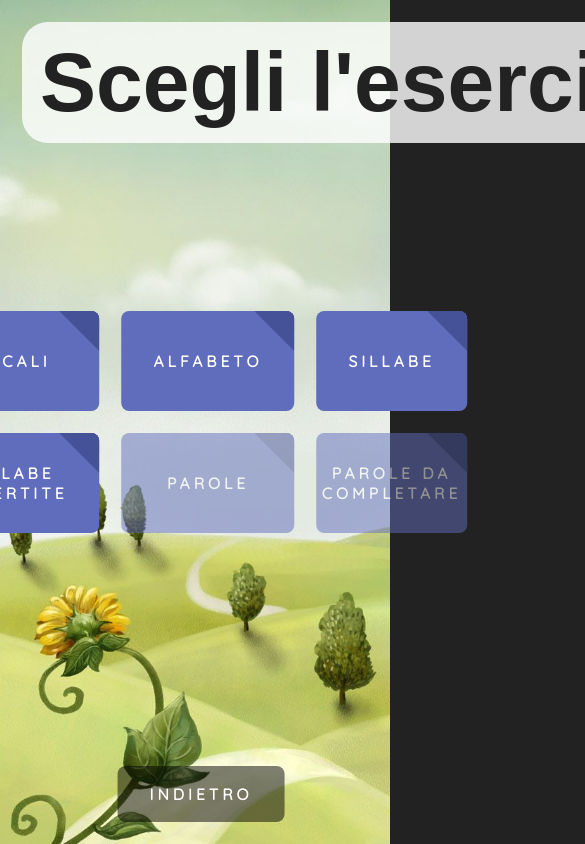
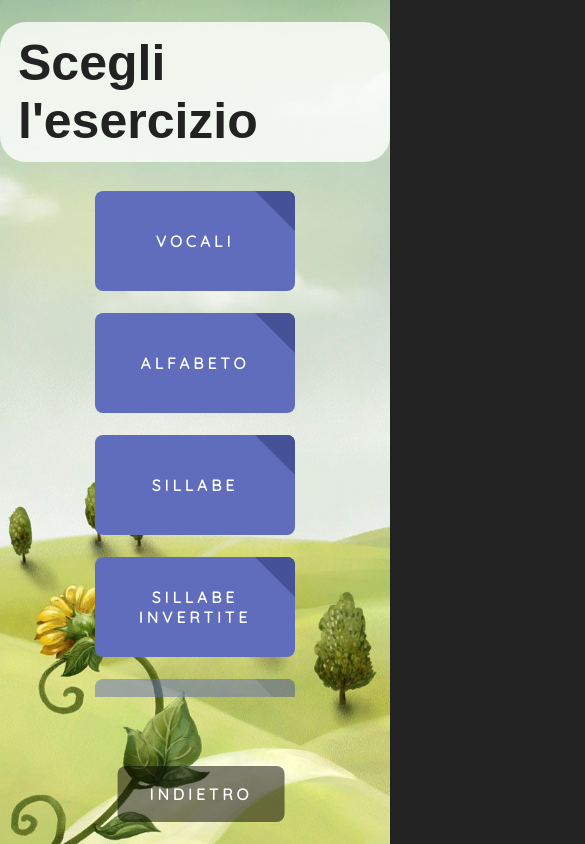
Before and after one commit to NicoloCavalli95horses/rw-app, a Vue app: page /levels in a window 390 px wide. Shown: the top 844 px of the page, 585 px wide, since content can reach past the window. Built offline with nearby package versions, Linux system fonts and the light colour scheme; a web font is replaced by a local one.

Commit message:
random items are shown, fixed responsive behaviour

```diff
--- a/src/assets/base.css
+++ b/src/assets/base.css
@@ -37,7 +37,7 @@ h2, h3, h4, h5, h6, p, ul, li, a, span {
 }
 h1 {
   font-family: 'Sofia', sans-serif;
-  font-size: 84px;
+  font-size: clamp(50px, 10vw, 84px);
   color: #222;
   padding: 12px 18px;
   border-radius: var(--radius-xl);
--- a/src/components/Btn.vue
+++ b/src/components/Btn.vue
@@ -1,5 +1,5 @@
 <template>
-  <button :class="{ 'disabled': disabled, 'default': def, 'card' : card }">
+  <button :class="{ 'disabled': disabled, 'default': def, 'card' : card }" :style="{ 'width' : width }">
     <h3>{{ text }}</h3>
     <slot name="icon" />
   </button>
@@ -14,6 +14,7 @@ const props = defineProps({
   def: Boolean,
   card: Boolean,
   disabled: Boolean,
+  width: String
 });
 </script>
 
--- a/src/components/DisplayLetters.vue
+++ b/src/components/DisplayLetters.vue
@@ -40,6 +40,7 @@ const props = defineProps({
   audio: Boolean,
   audio_speed: Number,
   uppercase: Boolean,
+  random: Boolean,
 });
 
 //==============================
@@ -49,12 +50,19 @@ library.add(faRightLong, faLeftLong, faMusic);
 const index = ref(0);
 const currentLetter = ref( props.set.at(index.value) );
 let msg;
+let prevRandom;
 let voices;
-
 //==============================
 // Function
 //==============================
 function changeLetter(i) {
+  if ( props.random ) {
+    let random = getRandomInRange(0, props.set.length - 1);
+    currentLetter.value = props.set.at( random );
+    console.log( random );
+    return
+  }
+
   index.value += i;
   if (index.value >= props.set.length || index.value <= -props.set.length) {
     index.value = 0;
@@ -66,16 +74,25 @@ function readLetter() {
   msg.text = currentLetter.value;
   window.speechSynthesis.speak(msg);
 }
+
+function getRandomInRange(min, max) {
+  let randomNumber;
+  do {
+    randomNumber = Math.floor(Math.random() * (max - min + 1)) + min;
+  } while (randomNumber === prevRandom)
+  prevRandom = randomNumber;
+  return randomNumber;
+}
 //==============================
 // Life cycle
 //==============================
 onMounted(() => {
-  msg = new SpeechSynthesisUtterance();
-  voices = window.speechSynthesis.getVoices();
-  msg.voice = voices[1];
-  msg.volume = 2;
-  msg.rate = props.audio_speed;
-  msg.lang = "it";
+  // msg = new SpeechSynthesisUtterance();
+  // voices = window.speechSynthesis.getVoices();
+  // msg.voice = voices[1];
+  // msg.volume = 2;
+  // msg.rate = props.audio_speed;
+  // msg.lang = "it";
 });
 </script>
 
@@ -83,11 +100,9 @@ onMounted(() => {
 .letter {
   position: relative;
   p {
-    font-size: 330px;
+    font-size: clamp(200px, 5vw, 330px);
     display: block;
     text-align: center;
-    width: max-content;
-    min-width: 330px;
     padding: 10px 22px;
     background-color: white;
     border-radius: var(--radius-xl);
--- a/src/views/Levels.vue
+++ b/src/views/Levels.vue
@@ -6,23 +6,23 @@
     <!-- Levels -->
     <div class="levels-grid">
       <RouterLink to="/level-0">
-        <Btn text="vocali" :card="true"></Btn>
+        <Btn text="vocali" width="200px" :card="true"></Btn>
       </RouterLink>
       <RouterLink to="/level-1">
-        <Btn text="alfabeto" :card="true"></Btn>
+        <Btn text="alfabeto" width="200px" :card="true"></Btn>
       </RouterLink>
       <RouterLink to="/level-2">
-        <Btn text="sillabe" :card="true"></Btn>
+        <Btn text="sillabe" width="200px" :card="true"></Btn>
       </RouterLink>
       <RouterLink to="/level-3">
-        <Btn text="sillabe invertite" :card="true"></Btn>
+        <Btn text="sillabe invertite" width="200px" :card="true"></Btn>
       </RouterLink>
       <!-- <RouterLink to="/level-4"> -->
-        <Btn text="parole" :card="true" :disabled="true"></Btn>
+        <Btn text="parole" width="200px" :card="true" :disabled="true"></Btn>
       <!-- </RouterLink>  -->
       <!-- <RouterLink to="/level-5"> -->
-        <Btn text="parole da completare" :card="true" :disabled="true"></Btn>
-      <!-- </RouterLink>       -->
+        <Btn text="parole da completare" width="200px" :card="true" :disabled="true"></Btn>
+        <!-- </RouterLink>       -->
     </div>
 
     <!-- Back buttons -->
@@ -61,13 +61,11 @@ import Btn from "../components/Btn.vue";
   background-repeat: no-repeat;
   background-position: 50% 50%;
   background-size: cover;
-
   display: flex;
   flex-direction: column;
 
   h1 {
-    margin: 22px;
-    width: max-content;
+    margin: 22px auto;
   }
 
   .levels-grid {
@@ -75,11 +73,14 @@ import Btn from "../components/Btn.vue";
     top: 50%;
     left: 50%;
     transform: translate(-50%, -50%);
-
     display: grid;
+    width: 80%;
+    overflow-y: auto;
+    max-height: 60%;
+    margin-top: 22px;
     gap: 22px;
-    grid-template-columns: repeat(3, 1fr);
-    align-items: stretch;
+    grid-template-columns: repeat(auto-fill, minmax(200px, 1fr));
+    place-items: center;
   }
 }
 </style>
--- a/src/views/levels/Level-0.vue
+++ b/src/views/levels/Level-0.vue
@@ -2,8 +2,6 @@
   <div class="main">
     <DisplayLetters
       :set="VOWELS"
-      :audio="true"
-      :audio_speed="0.1"
       :uppercase="true"
     />
 
--- a/src/views/levels/Level-1.vue
+++ b/src/views/levels/Level-1.vue
@@ -2,8 +2,7 @@
   <div class="main">
     <DisplayLetters
       :set="ALPHABET"
-      :audio="true"
-      :audio_speed="0.8"
+      :random="true"
       :uppercase="true"
     />
 
--- a/src/views/levels/Level-2.vue
+++ b/src/views/levels/Level-2.vue
@@ -2,8 +2,7 @@
   <div class="main">
     <DisplayLetters
       :set="SYLLABLES"
-      :audio="true"
-      :audio_speed="0.8"
+      :random="true"
       :uppercase="true"
     />
 
--- a/src/views/levels/Level-3.vue
+++ b/src/views/levels/Level-3.vue
@@ -1,6 +1,10 @@
 <template>
   <div class="main">
-    <DisplayLetters :set="SYLLABLES" :audio_speed="0.8" :uppercase="true" />
+    <DisplayLetters
+      :set="SYLLABLES"
+      :random="true"
+      :uppercase="true"
+    />
 
     <!-- Back buttons -->
     <div class="top-left-corner">
```
